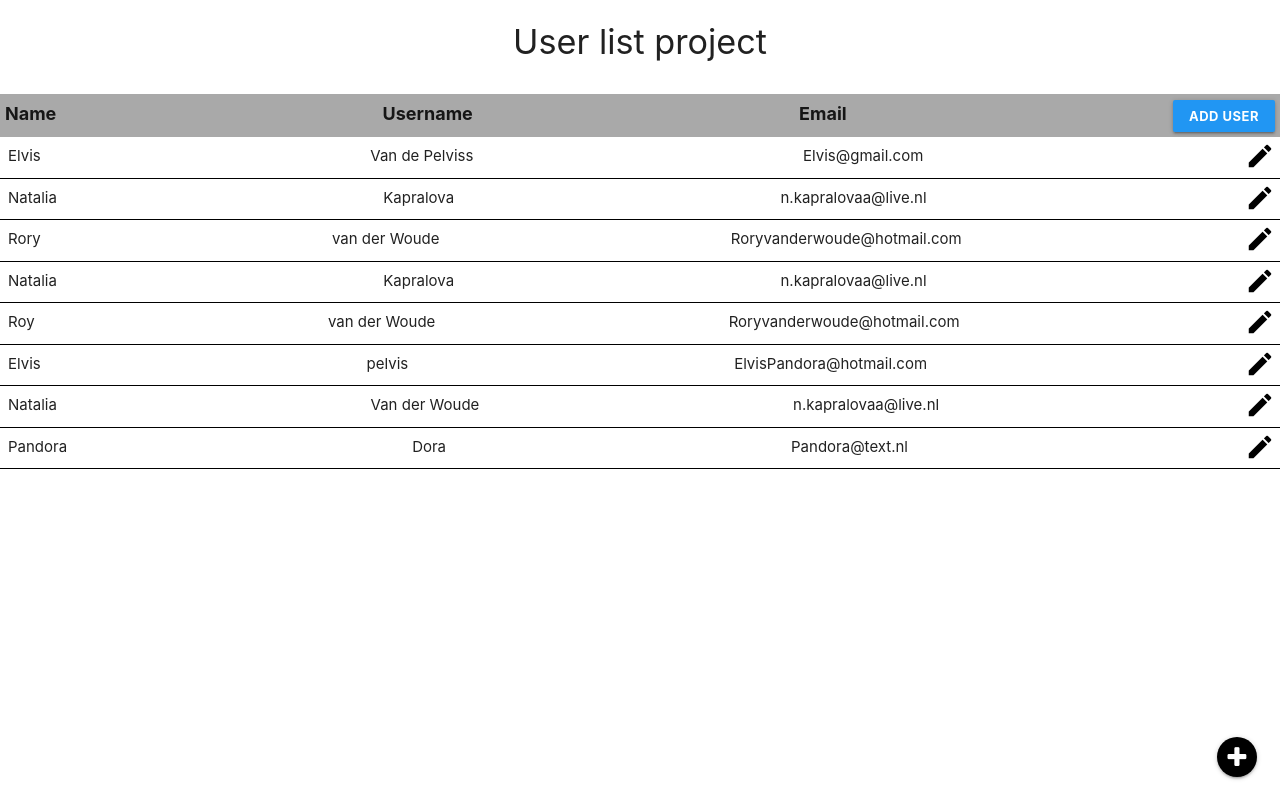
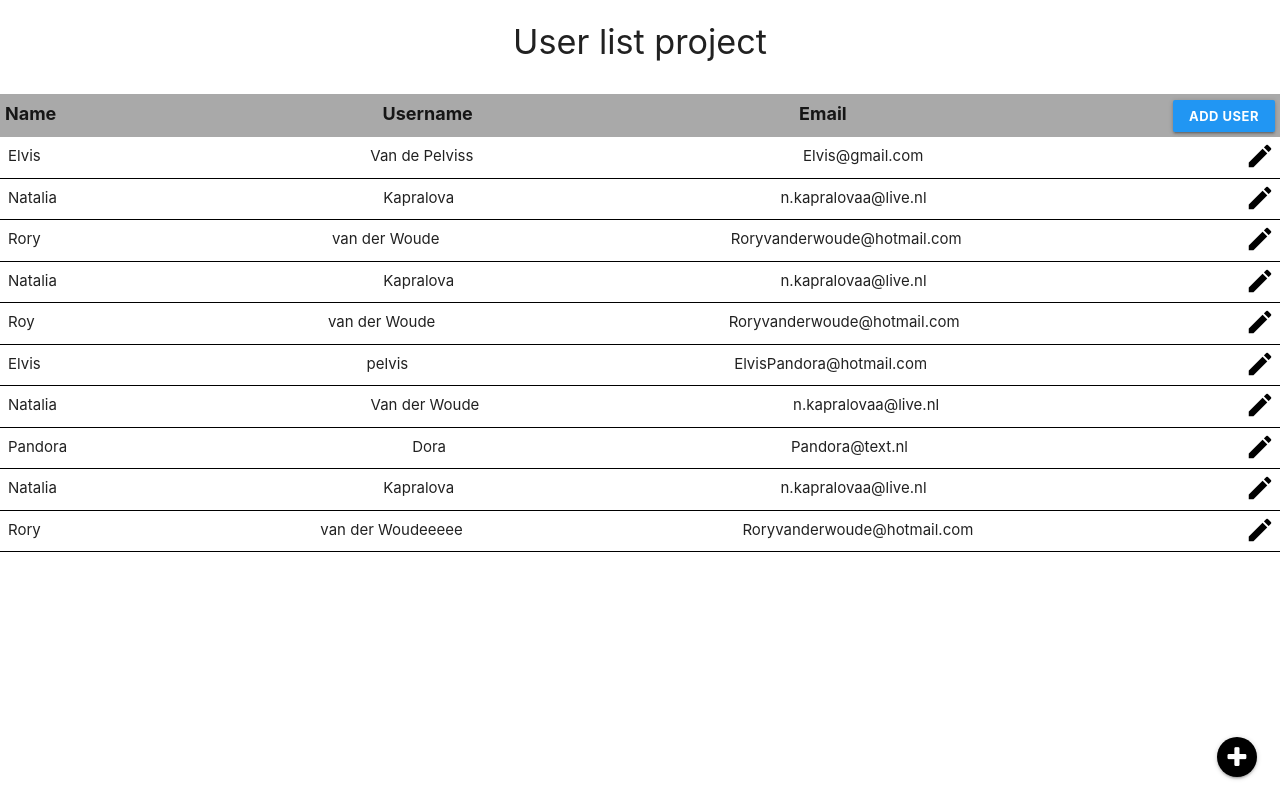
Before and after one commit to NataliaKapralova/User-list-project-React.js, a React (Create React App) app: page / in a window 1280 px wide. Built offline with nearby package versions, Linux system fonts and the light colour scheme; data requests are answered from the project's data file.

Commit message:
added some changes

```diff
--- a/db.json
+++ b/db.json
@@ -47,6 +47,18 @@
       "lastName": "Dora",
       "email": "Pandora@text.nl",
       "id": "4bfb0754-fc4a-42c3-b436-94295eac8404"
+    },
+    {
+      "firstName": "Natalia",
+      "lastName": "Kapralova",
+      "email": "n.kapralovaa@live.nl",
+      "id": "c8a65556-8c96-4920-8f18-1fe237118137"
+    },
+    {
+      "firstName": "Rory",
+      "lastName": "van der Woudeeeee",
+      "email": "Roryvanderwoude@hotmail.com",
+      "id": "de2047c3-4f25-49a2-860c-dd547668950f"
     }
   ]
 }
--- a/src/Components/EditUser.js
+++ b/src/Components/EditUser.js
@@ -49,7 +49,6 @@ export default function EditUser(props) {
       .then((response) => {
         console.log("post request hoow", response);
         props.history.push("/");
-        alert("user edit ");
       })
       .catch((err) => console.log(err));
   };
@@ -71,7 +70,10 @@ export default function EditUser(props) {
   };
   return (
     <div>
-      <Link className="btn grey" to={"/"}> Back </Link>
+      <Link className="btn grey" to={"/"}>
+        {" "}
+        Back{" "}
+      </Link>
       <div className="form-container">
         <form onSubmit={handleSubmit}>
           <h1> Edit user </h1>
```
